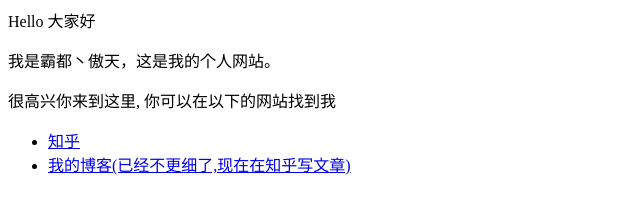
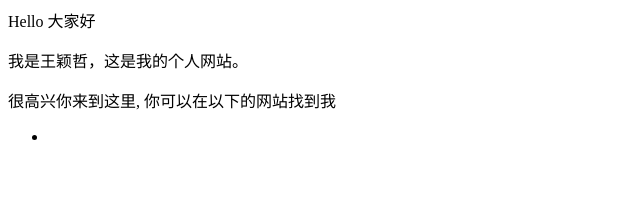
Before and after one commit to YingzheWang/yingzhewang.github.io, a plain HTML site: page index.html in a window 1280 px wide. Shown: the whole page, without its empty margins (0-640 px from the left). Drawn offline with Linux system fonts and the light colour scheme.

Commit message:
Update index.html

```diff
--- a/index.html
+++ b/index.html
@@ -1,8 +1,7 @@
 <p>Hello 大家好</p>
-<p>我是霸都丶傲天，这是我的个人网站。 </p>
+<p>我是王颖哲，这是我的个人网站。 </p>
 <p>很高兴你来到这里, 你可以在以下的网站找到我</p>
 
 <ul>
-  <li> <a href="https://www.zhihu.com/people/AJLoveChina">知乎</a> </li>
-  <li> <a href="http://hejie.nigeerhuo.com">我的博客(已经不更细了,现在在知乎写文章)</a> </li>
+  <li> <a href="http://www-live.mech.eng.osaka-u.ac.jp/index.html"></a> </li>
 </ul>
```
